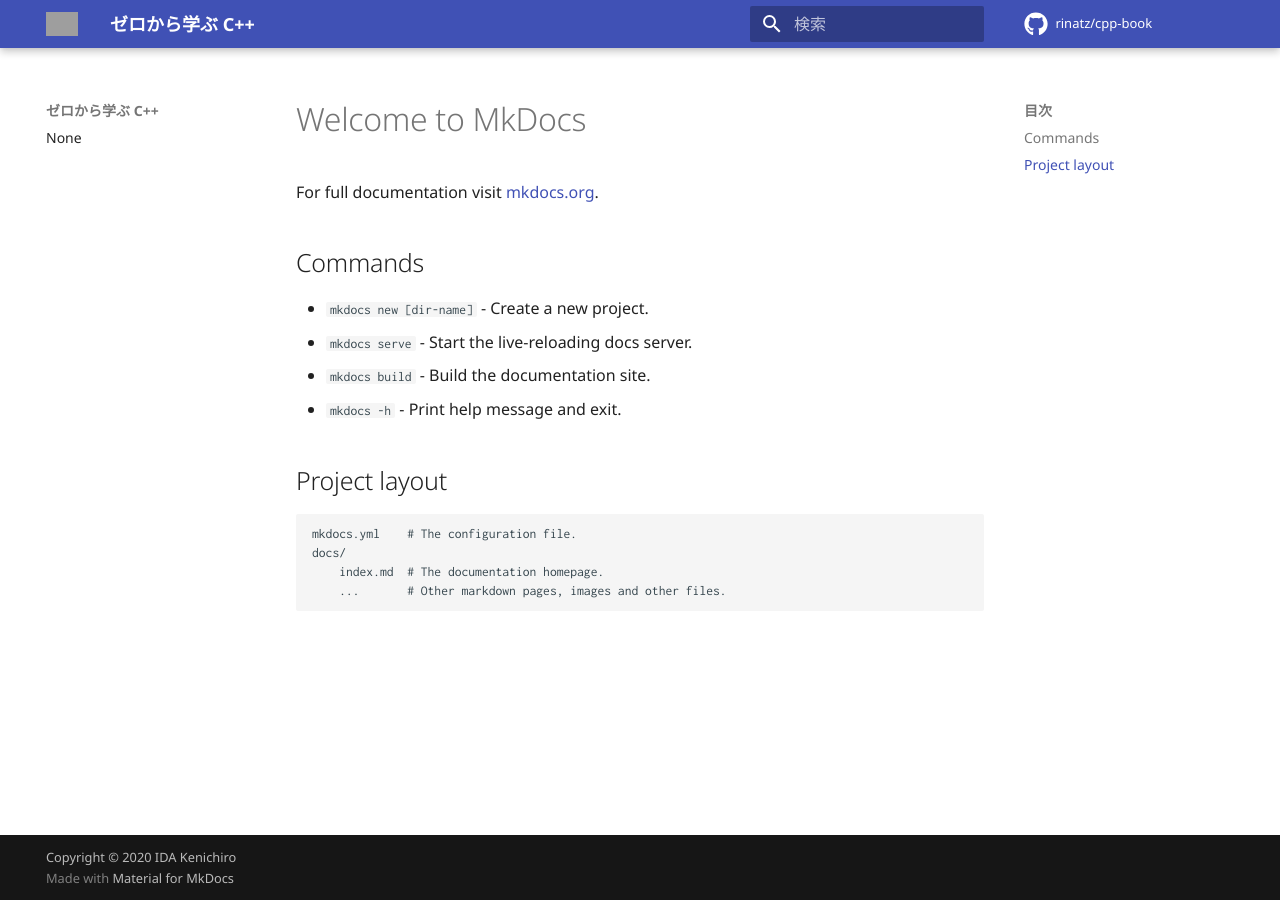
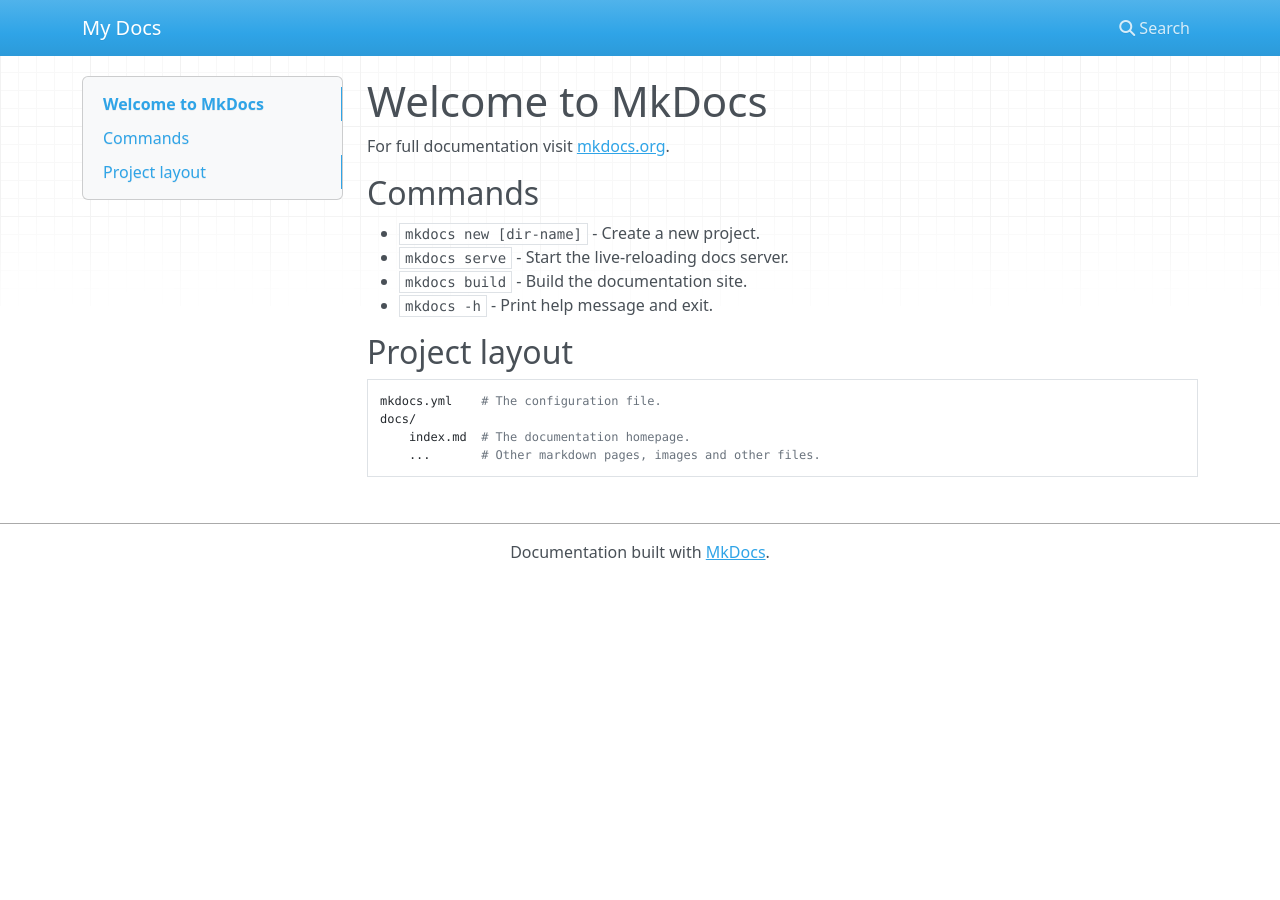
Before and after one commit to capinwind/matlab, an MkDocs documentation site: the page built from docs/index.md, in a window 1280 px wide. Built offline with MkDocs 1.6.1, drawn with Linux system fonts in a browser that asks for light colours; nearby versions of some CDN libraries; comment, search, counter and statistics services are not loaded; grey boxes are pictures that could not be loaded.

Commit message:
Add files via upload

```diff
--- a/mkdocs.yml
+++ b/mkdocs.yml
@@ -1,49 +1 @@
-site_name: ゼロから学ぶ C++
-site_description: ゼロから学ぶ C++
-site_author: IDA Kenichiro, KAMEI Shogo, KUBO Koki
-site_url: http://rinatz.github.io/cpp-book
-repo_name: rinatz/cpp-book
-repo_url: https://github.com/rinatz/cpp-book
-copyright: Copyright &copy 2020 IDA Kenichiro
-
-theme:
-  name: material
-  palette:
-    scheme: preference
-    primary: indigo
-    accent: amber
-  font:
-    text: Noto Sans
-    code: Inconsolata
-  language: ja
-  logo: img/cpp.svg
-  favicon: img/cpp.svg
-  icon:
-    repo: fontawesome/brands/github
-  features:
-    - navigation.instant
-
-markdown_extensions:
-  - toc:
-      permalink: true
-  - admonition
-  - pymdownx.details
-  - pymdownx.superfences
-  - pymdownx.highlight
-  - pymdownx.inlinehilite
-  - pymdownx.tabbed
-  - footnotes
-  - pymdownx.emoji:
-      emoji_index: !!python/name:materialx.emoji.twemoji
-      emoji_generator: !!python/name:materialx.emoji.to_svg
-  - pymdownx.arithmatex:
-      generic: true
-  - meta
-
-extra_javascript:
-  - javascripts/config.js
-  - https://polyfill.io/v3/polyfill.min.js?features=es6
-  - https://cdn.jsdelivr.net/npm/mathjax@3/es5/tex-mml-chtml.js
-
-nav:
-  - ホーム
+site_name: My Docs
```
